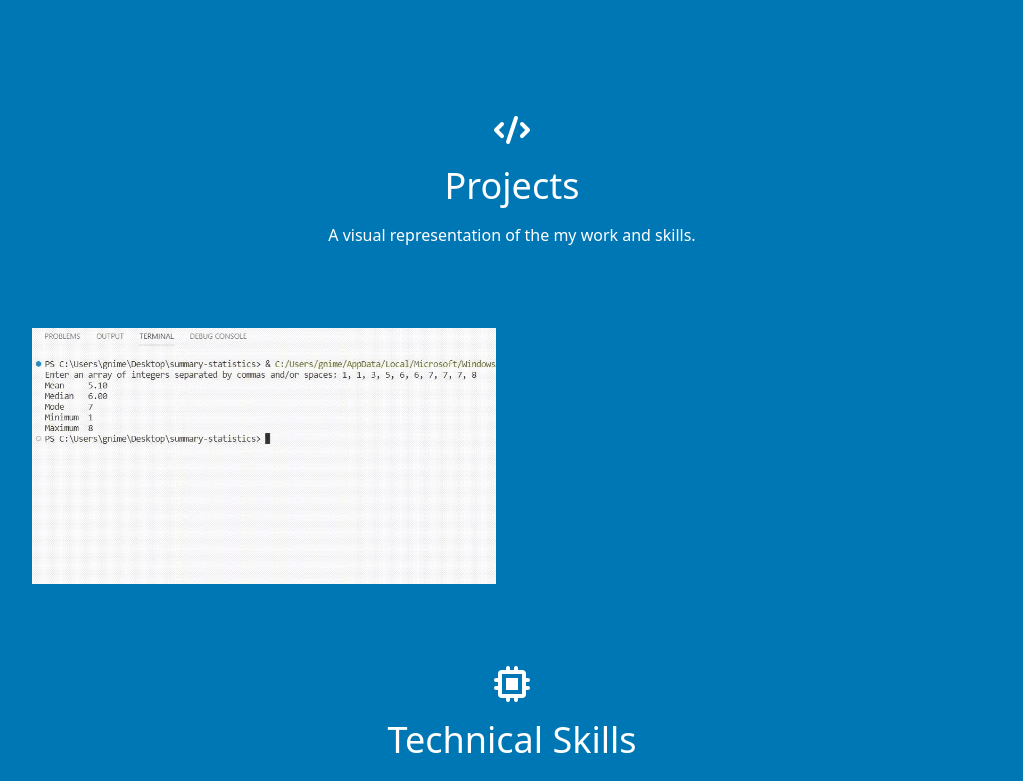
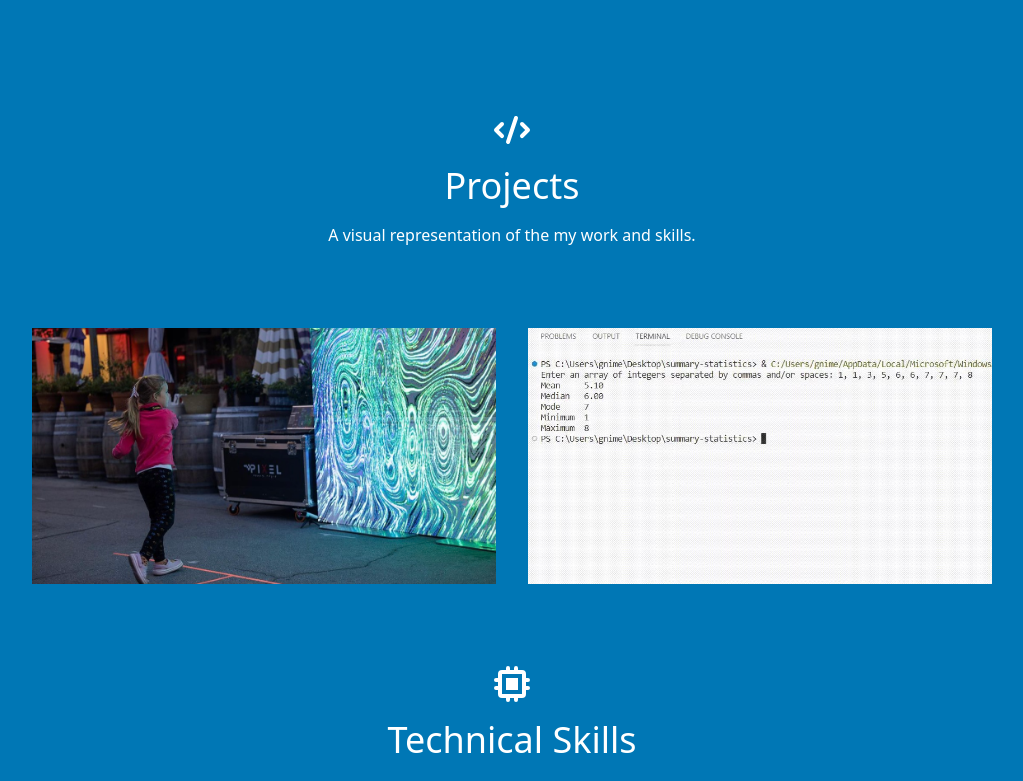
Before and after one commit to RobertFlemingii/my-portfolio, a React (Create React App) app: page / in a window 1280 px wide. Shown: the part 471-1252 px from the top of the page, without its empty margins (128-1151 px from the left). Built offline with nearby package versions, Linux system fonts and the light colour scheme.

Commit message:
added Interactive Flow Fields Project

```diff
--- a/src/data.js
+++ b/src/data.js
@@ -15,14 +15,14 @@ export const projects = [
   //   image: "./project-2.gif",
   //   link: "https://reactbootcamp.com",
   // },
-  // {
-  //   title: "DevChat",
-  //   subtitle: "React and Firebase",
-  //   description:
-  //     "Lorem ipsum dolor sit amet consectetur adipisicing elit. Praesentium dolore rerum laborum iure enim sint nemo omnis voluptate exercitationem eius?",
-  //   image: "./project-3.gif",
-  //   link: "https://reactbootcamp.com",
-  // },
+  {
+    title: "Interactive Flow Fields",
+    subtitle: "Python and OpenGL",
+    description:
+      "A generative art that simulates fluid dynamics with a flow field equipped with two 3D cameras that search for the human body to create unique disruptions in the flow field.",
+    image: "./interactive_flow_fields.jpg",
+    // link: "https://reactbootcamp.com",
+  },
   {
     title: "Statistical Calculator",
     subtitle: "Python",
```
Also changed, not shown: public/interactive_flow_fields.jpg (added), 1 other file (tests, documents, lock files or other folders).
